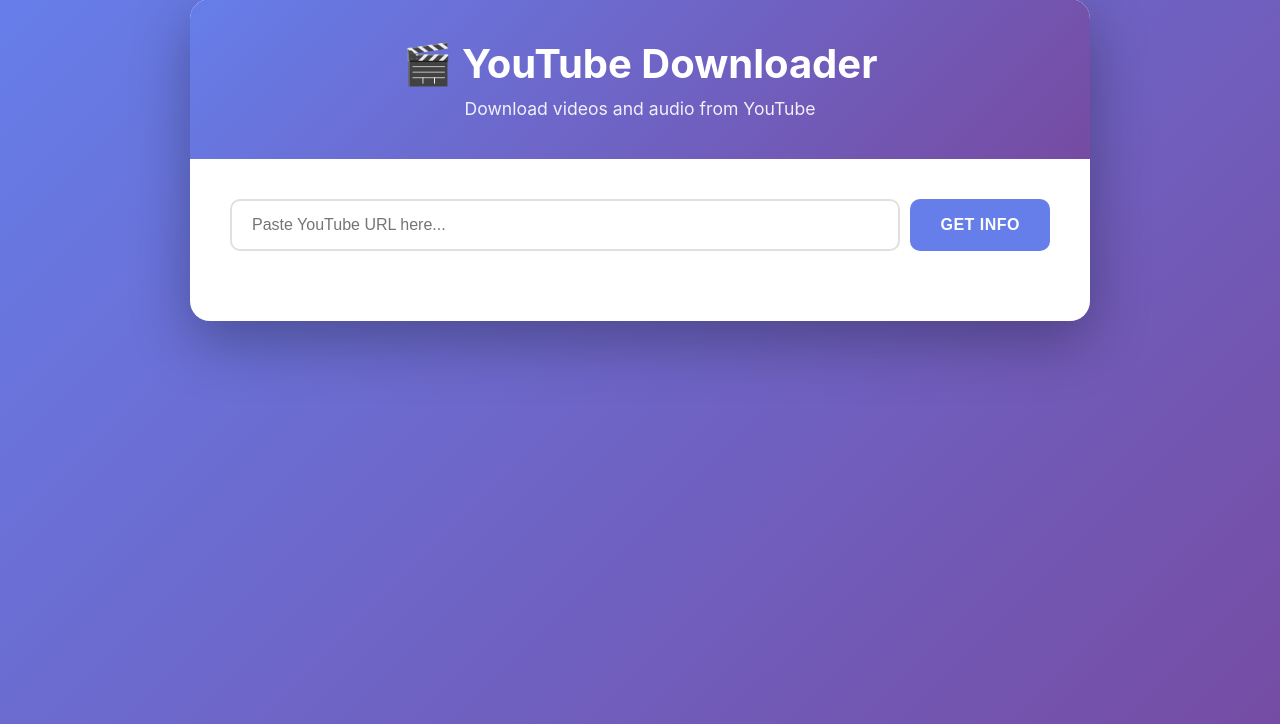
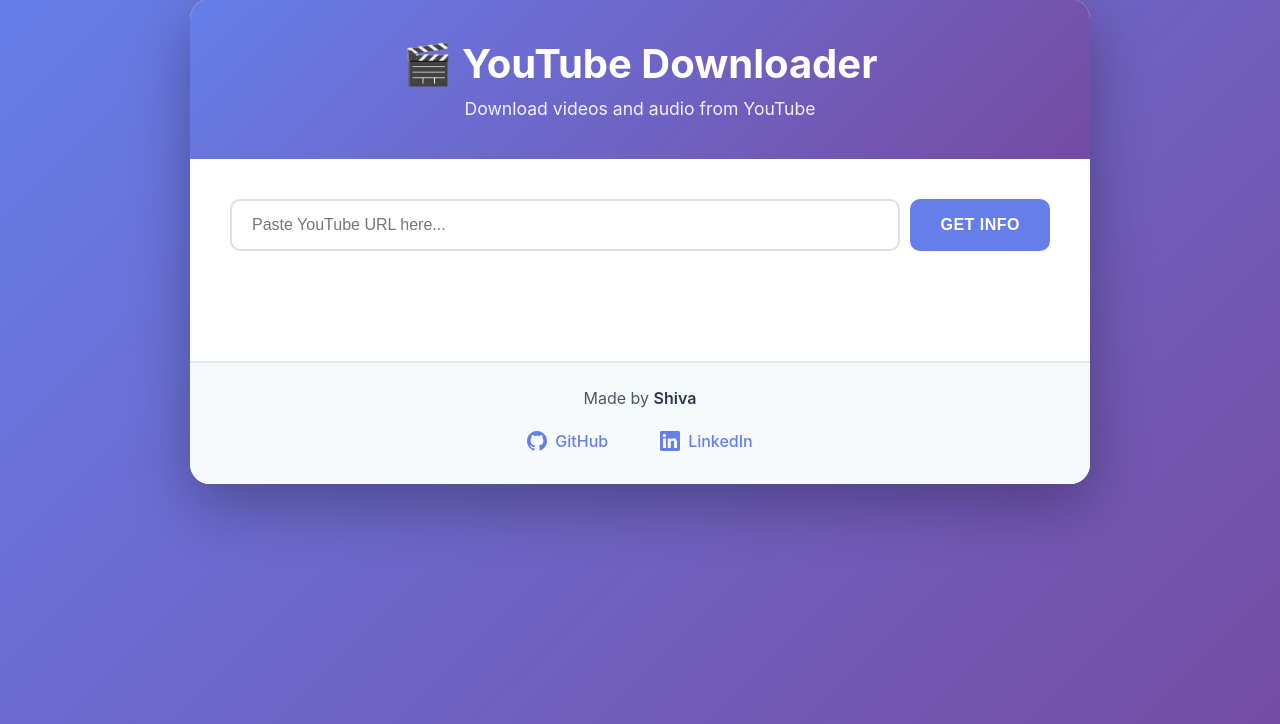
Before and after one commit to sivajeetsabdakar/youtube-downloader, a Flask app: page / in a window 1280 px wide. Shown: the part 21-745 px from the top of the page. Run offline with Flask 3, Linux system fonts and the light colour scheme; some libraries are stand-ins or nearby versions.

Commit message:
first commit

```diff
--- a/static/style.css
+++ b/static/style.css
@@ -310,6 +310,55 @@ main {
     transform: translateY(-2px);
 }
 
+.footer {
+    background: #f7fafc;
+    padding: 25px 40px;
+    text-align: center;
+    border-top: 2px solid #e2e8f0;
+    margin-top: 40px;
+}
+
+.footer p {
+    color: #4a5568;
+    margin-bottom: 15px;
+    font-size: 1em;
+}
+
+.footer p strong {
+    color: #2d3748;
+    font-weight: 600;
+}
+
+.footer-links {
+    display: flex;
+    justify-content: center;
+    gap: 20px;
+    align-items: center;
+}
+
+.footer-links a {
+    display: flex;
+    align-items: center;
+    gap: 8px;
+    color: #667eea;
+    text-decoration: none;
+    font-weight: 500;
+    transition: all 0.3s;
+    padding: 8px 16px;
+    border-radius: 8px;
+}
+
+.footer-links a:hover {
+    color: #5568d3;
+    background: rgba(102, 126, 234, 0.1);
+    transform: translateY(-2px);
+}
+
+.footer-links a svg {
+    width: 20px;
+    height: 20px;
+}
+
 @media (max-width: 768px) {
     .info-card {
         flex-direction: column;
@@ -328,4 +377,13 @@ main {
         flex-direction: column;
         gap: 15px;
     }
+
+    .footer {
+        padding: 20px;
+    }
+
+    .footer-links {
+        flex-direction: column;
+        gap: 15px;
+    }
 }
--- a/templates/index.html
+++ b/templates/index.html
@@ -81,6 +81,24 @@
                 <div id="filesList" class="files-list"></div>
             </div>
         </main>
+
+        <footer class="footer">
+            <p>Made by <strong>Shiva</strong></p>
+            <div class="footer-links">
+                <a href="https://github.com/sivajeetsabdakar/youtube-downloader" target="_blank" rel="noopener noreferrer">
+                    <svg width="20" height="20" viewBox="0 0 24 24" fill="currentColor">
+                        <path d="M12 0c-6.626 0-12 5.373-12 12 0 5.302 3.438 9.8 8.207 11.387.599.111.793-.261.793-.577v-2.234c-3.338.726-4.033-1.416-4.033-1.416-.546-1.387-1.333-1.756-1.333-1.756-1.089-.745.083-.729.083-.729 1.205.084 1.839 1.237 1.839 1.237 1.07 1.834 2.807 1.304 3.492.997.107-.775.418-1.305.762-1.604-2.665-.305-5.467-1.334-5.467-5.931 0-1.311.469-2.381 1.236-3.221-.124-.303-.535-1.524.117-3.176 0 0 1.008-.322 3.301 1.23.957-.266 1.983-.399 3.003-.404 1.02.005 2.047.138 3.006.404 2.291-1.552 3.297-1.23 3.297-1.23.653 1.653.242 2.874.118 3.176.77.84 1.235 1.911 1.235 3.221 0 4.609-2.807 5.624-5.479 5.921.43.372.823 1.102.823 2.222v3.293c0 .319.192.694.801.576 4.765-1.589 8.199-6.086 8.199-11.386 0-6.627-5.373-12-12-12z"/>
+                    </svg>
+                    GitHub
+                </a>
+                <a href="https://www.linkedin.com/in/sivajeet-sabdakar-5a03aa278/" target="_blank" rel="noopener noreferrer">
+                    <svg width="20" height="20" viewBox="0 0 24 24" fill="currentColor">
+                        <path d="M20.447 20.452h-3.554v-5.569c0-1.328-.027-3.037-1.852-3.037-1.853 0-2.136 1.445-2.136 2.939v5.667H9.351V9h3.414v1.561h.046c.477-.9 1.637-1.85 3.37-1.85 3.601 0 4.267 2.37 4.267 5.455v6.286zM5.337 7.433c-1.144 0-2.063-.926-2.063-2.065 0-1.138.92-2.063 2.063-2.063 1.14 0 2.064.925 2.064 2.063 0 1.139-.925 2.065-2.064 2.065zm1.782 13.019H3.555V9h3.564v11.452zM22.225 0H1.771C.792 0 0 .774 0 1.729v20.542C0 23.227.792 24 1.771 24h20.451C23.2 24 24 23.227 24 22.271V1.729C24 .774 23.2 0 22.222 0h.003z"/>
+                    </svg>
+                    LinkedIn
+                </a>
+            </div>
+        </footer>
     </div>
 
     <script src="{{ url_for('static', filename='script.js') }}"></script>
```
Also changed, not shown: README.md, image.png (added).
